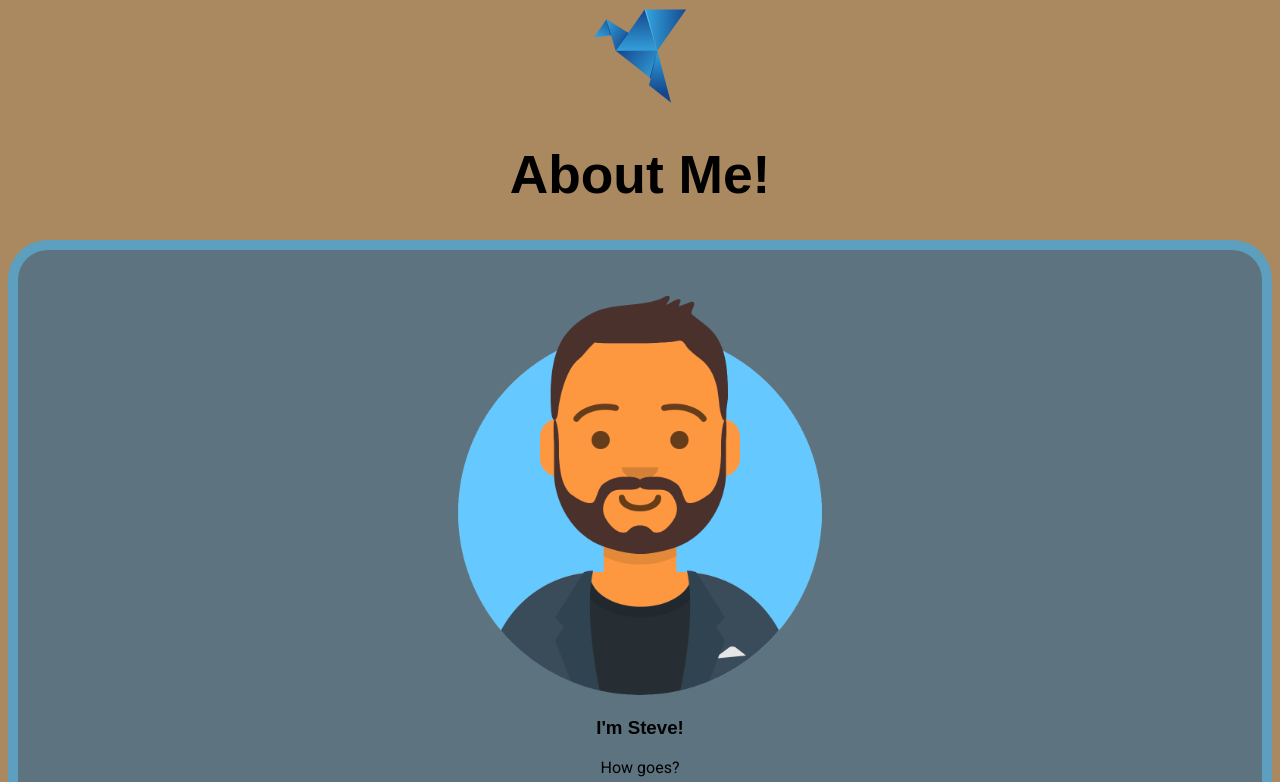
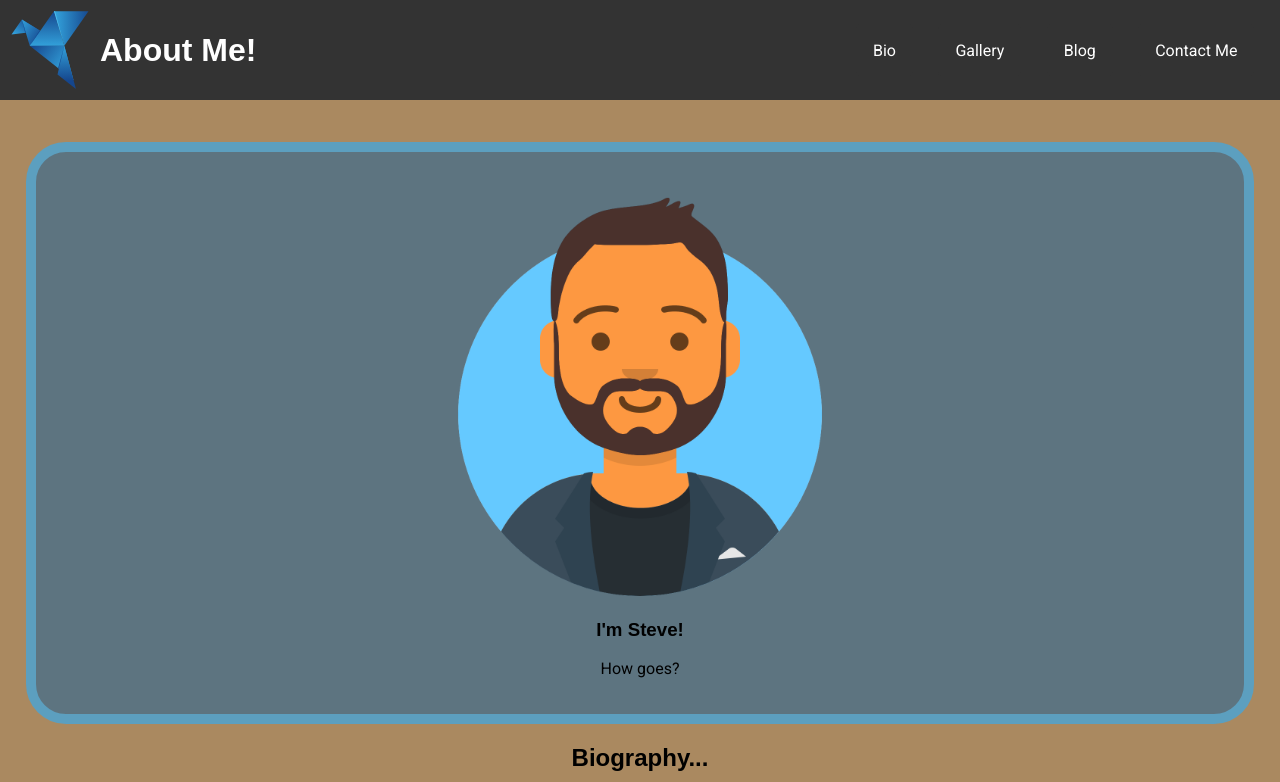
Before and after one commit to RVCC-IDMX/about-me-SteveCaruso-1, a plain HTML site: page index.html in a window 1280 px wide. Shown: the top 782 px of the page. Drawn offline with Linux system fonts and the light colour scheme; a web font is replaced by a local one.

Commit message:
add nav bar

```diff
--- /dev/null
+++ b/css/nav.css
@@ -0,0 +1,104 @@
+/* make scrolling smooth */
+html {
+    scroll-behavior:smooth;
+}
+
+/*
+ get rid of padding & sizing on body so
+ header is at top
+*/
+body {
+    box-sizing: border-box;
+    padding:0;
+    margin:0;
+}
+
+/* add some padding back to rest of page */
+
+main {
+    padding:2vw;
+}
+
+/* navbar */
+
+.navbar {
+    background-color:#333;
+    color:white;
+    display:flex;
+    flex-direction: column;
+    margin-bottom:1rem;
+}
+
+
+/* logo */
+
+.logo {
+    display:flex;
+    align-items:center;
+}
+
+.logo img {
+    width:80px;
+    margin:10px;
+}
+
+.logo h1 {
+    font-size:2em;
+}
+
+/*
+nav * {
+    border:1px solid gray;
+}*/
+
+.navbar-links ul {
+    padding:0;
+}
+
+.navbar-links li {
+    list-style:none;
+    display:block;
+    padding-top:.25em;
+    padding-bottom: .25em;
+    text-align: center;
+}
+
+.navbar-links a {
+    color:white;
+    text-decoration: none;
+    padding:.75ex;
+    border-radius:.5ex;
+    background-color: #333;
+
+    display:inline-block;
+    padding:2ex;
+}
+
+.navbar-links a:hover {
+    filter: invert(100%);
+}
+
+
+
+/*
+media query for non-mobile nav bar
+min-width set to width of nav elements
+such that no text wraps
+*/
+
+@media (min-width: 800px) {
+
+    .navbar {
+        flex-direction:row;
+        justify-content:space-between;
+        align-items:center;
+    }
+
+    .navbar ul {
+        display:flex;
+        justify-content:space-between;
+        gap:2vw;
+        padding-right:2vw;
+    }
+
+}
--- a/css/style.css
+++ b/css/style.css
@@ -16,10 +16,10 @@ h1 {
     font-size:40pt;
 }
 
-/* The Header */
+/* The Header
 header {
     text-align:center;
-}
+}*/
 
 /* The Hero */
 #hero, footer {
--- a/index.html
+++ b/index.html
@@ -8,14 +8,30 @@
     <title>About Me</title>
 
     <link rel="stylesheet" href="css/style.css">
+    <link rel="stylesheet" href="css/nav.css">
 
 </head>
 
 <body>
 
     <header>
-        <img src="img/logo-96X96.svg">
-        <h1>About Me!</h1>
+
+        <nav class="navbar">
+            <div class="logo">
+                <img src="img/logo-96X96.svg" class="log-img" alt="Blue origami bird!">
+                <h1 class="logo-title">About Me!</h1>
+            </div>
+            <div class="navbar-links">
+                <ul>
+                    <li><a href="#bio" class="nav-links">Bio</a></li>
+                    <li><a href="#gallery" class="nav-links">Gallery</a></li>
+                    <li><a href="#lit" class="nav-links">Blog</a></li>
+                    <li><a href="#contact" class="nav-links">Contact Me</a></li>
+                </ul>
+            </div>
+        </nav>
+
+
     </header>
 
     <main>
```
